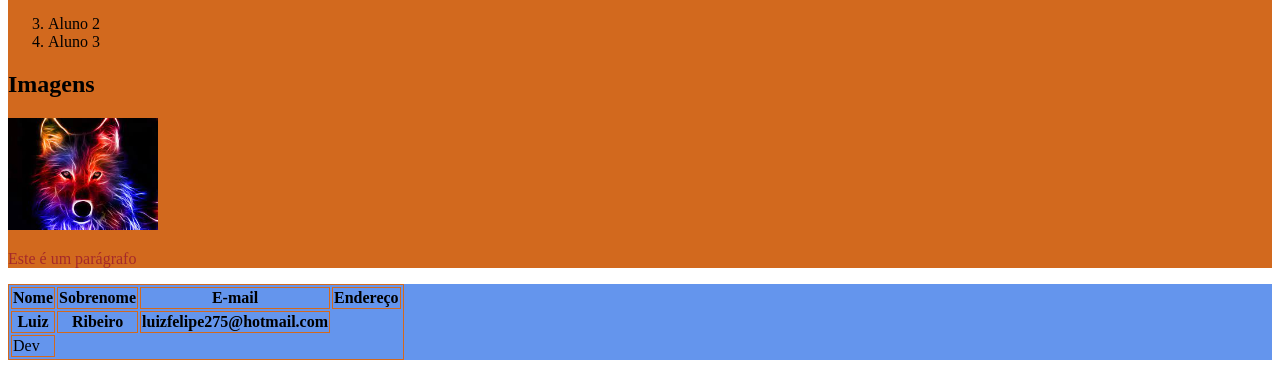
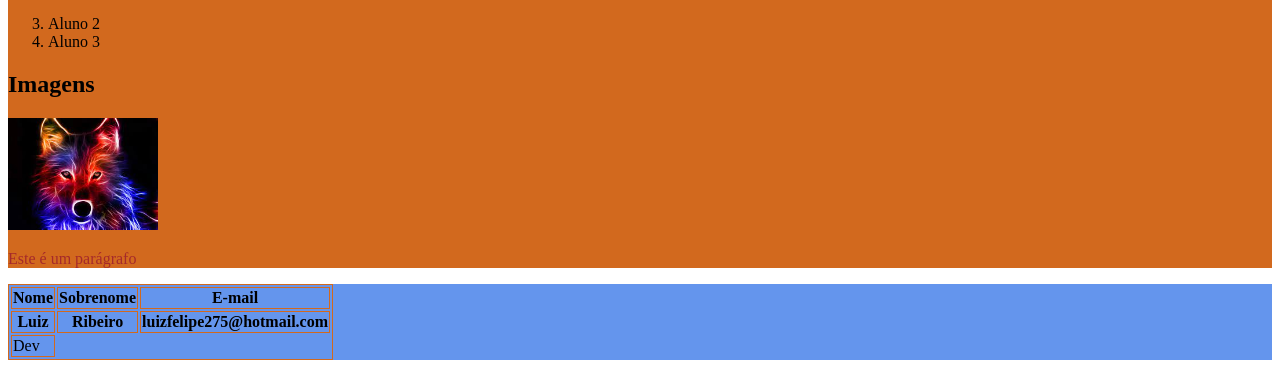
Before and after one commit to LuizFelipe027/DEV.WEB-I, a plain HTML site: page index.html in a window 1280 px wide. Shown: the part 440-808 px from the top of the page. Drawn offline with Linux system fonts and the light colour scheme.

Commit message:
DevWeb-1

```diff
--- a/index.html
+++ b/index.html
@@ -104,7 +104,6 @@
                 <th>Nome</th>
                 <th>Sobrenome</th>
                 <th>E-mail</th>
-                <th>Endereço</th>
             </tr>
         </thead>
 
```
